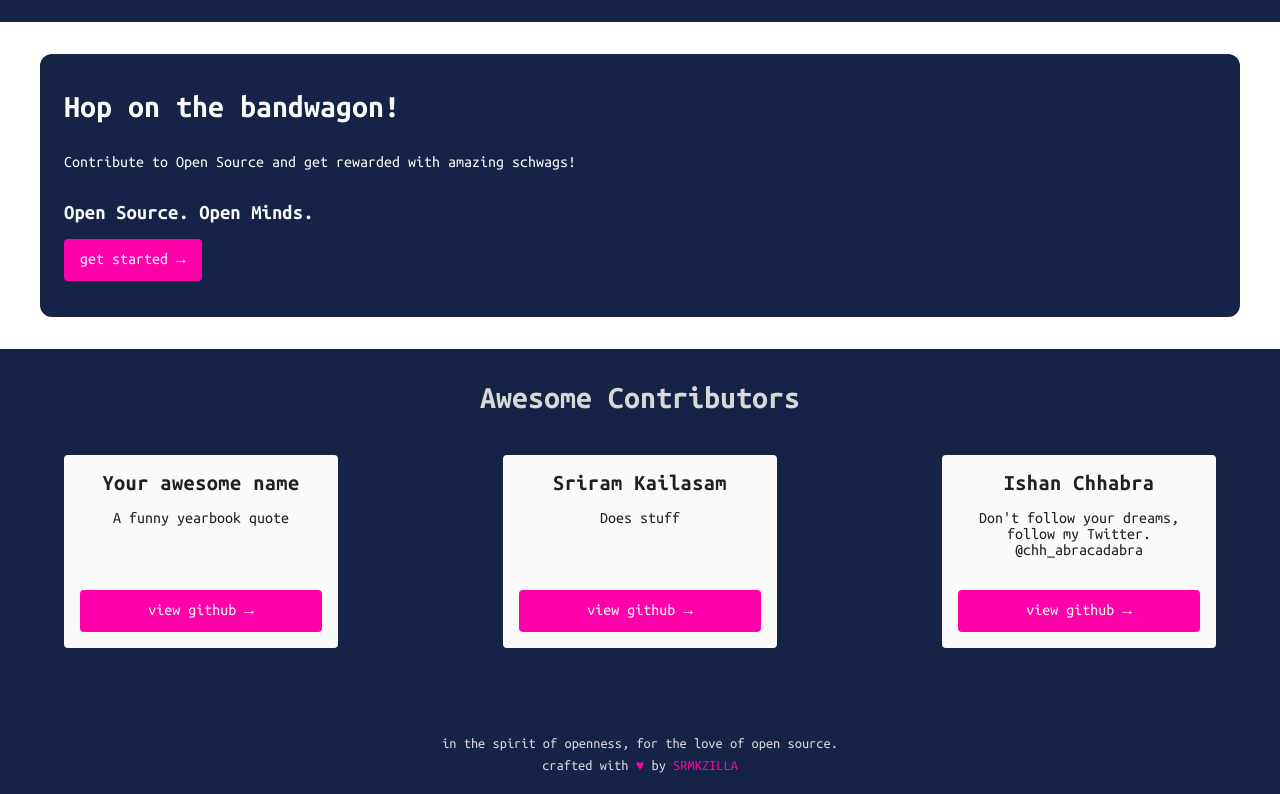
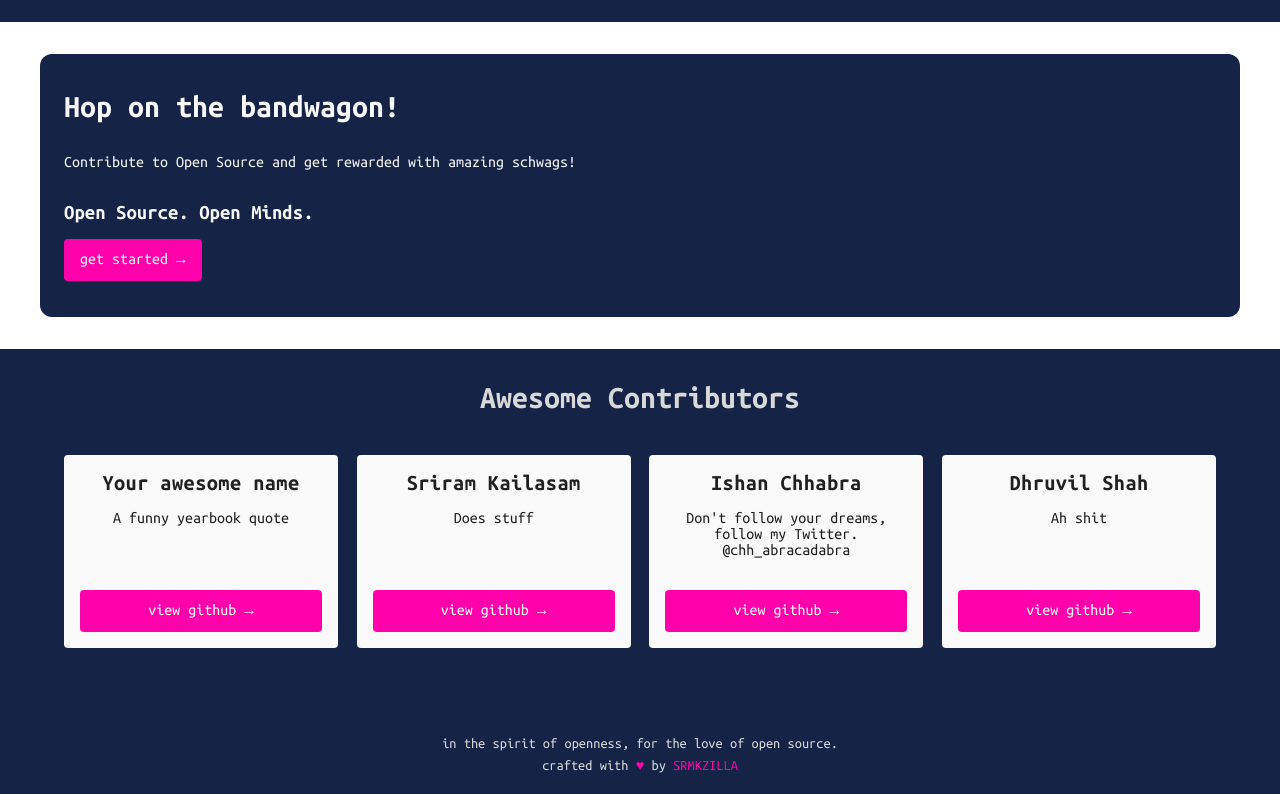
Before and after one commit to srm-kzilla/Hacktoberfest, a plain HTML site: page index.html in a window 1280 px wide. Shown: the part 778-1572 px from the top of the page. Drawn offline with Linux system fonts and the light colour scheme.

Commit message:
Add Dhruvil Shah as contributor

```diff
--- a/index.html
+++ b/index.html
@@ -109,7 +109,14 @@
         <!-- Replace '#' value of href attribute with the link to your GitHub profile... -->
         <a class="kz-btn" href="https://github.com/ishan-chhabra">View GitHub</a>
       </div>
-
+      <div class="kz-contributor">
+        <div>
+          <h5>Dhruvil Shah</h5>
+          <blockquote>Ah shit</blockquote>
+        </div>
+        <!-- Replace '#' value of href attribute with the link to your GitHub profile... -->
+        <a class="kz-btn" href="https://github.com/dhruvilshah25">View GitHub</a>
+      </div>
       <!-- ••• PASTE ABOVE THIS LINE ••• -->
     </div>
 
```
Also changed, not shown: 1 other file.
